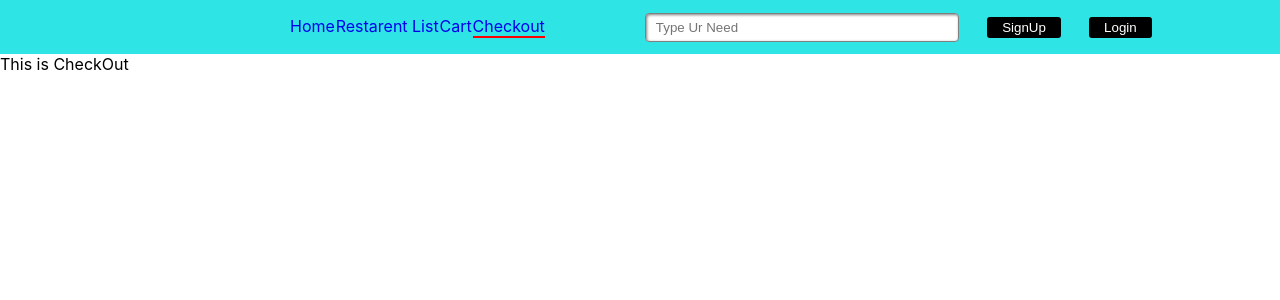
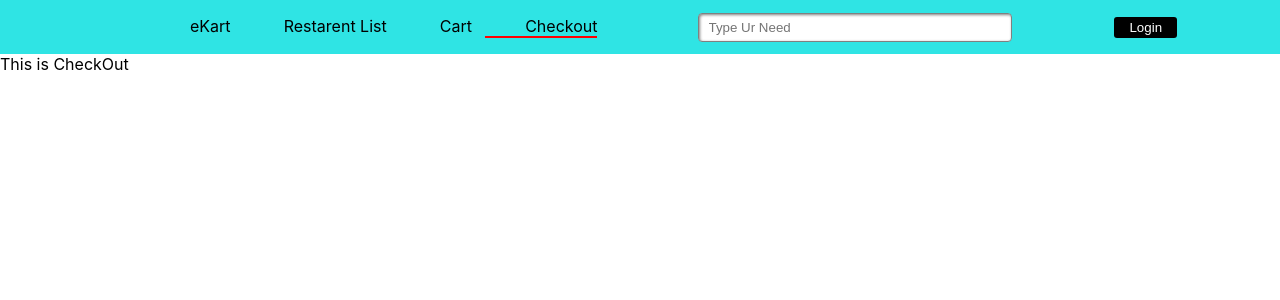
Before and after one commit to suhaas3/React-cart-project, a React (Create React App) app: page /checkout in a window 1280 px wide. Shown: the top 300 px of the page. Built offline with nearby package versions, Linux system fonts and the light colour scheme.

Commit message:
In navbar link to navigate function

```diff
--- a/src/Components/NavBar/NavBar.css
+++ b/src/Components/NavBar/NavBar.css
@@ -8,19 +8,15 @@
   flex-direction: row;
   justify-content: space-between;
   align-items: center;
-  margin-left: 250px;
-  margin-right: 100px;
+  margin-left: 150px;
 }
 
 
 .middle-section {
-  width: 400px;
-}
-
-.mid-lists {
   display: flex;
   flex-direction: row;
   justify-content: space-between;
+  width: 500px;
 }
 
 .search-bar {
@@ -46,9 +42,13 @@
   align-items: center;
 }
 .navbar-list {
-  text-decoration: none;
-}
+  display: flex;
+  justify-content: space-between;
+  }
 
 .active-link{
   border-bottom: 2px solid red;
 }
+.lists {
+  cursor: pointer;
+}
--- a/src/Components/NavBar/NavBar.js
+++ b/src/Components/NavBar/NavBar.js
@@ -1,5 +1,5 @@
 import React from "react";
-import { Link, useLocation, useNavigate } from "react-router-dom";
+import { useLocation, useNavigate } from "react-router-dom";
 import './NavBar.css';
 import '../LoginButton/LoginButton.css';
 
@@ -9,13 +9,12 @@ function NavBar() {
 
   const location = useLocation();
 
-  const navigateToPage = (event) => {
-    const { value } = event.target;
-    navigate(value);
+  function navigateToPage(path) {
+    navigate(path)
   }
 
   const middle = [
-    { path: '/', name: 'Home' },
+    { path: '/', name: 'eKart' },
     { path: '/restarents', name: 'Restarent List' },
     { path: '/cart', name: 'Cart' },
     { path: '/checkout', name: 'Checkout' }
@@ -25,15 +24,15 @@ function NavBar() {
       <nav className="navbar-main">
         <div className="nav-bar">
           <div className="middle-section">
-            <ul type='none' className="mid-lists">
               {middle.map((item, index) => {
                 return (
-                  <Link to={item.path} className={`navbar-list ${
+                  <ul type='none' className={`navbar-list ${
                     location.pathname === item.path ? 'active-link' : ''
-                  }`}  key={index}><li>{item.name}</li></Link>
+                  }`}>
+                    <li onClick={() => navigateToPage(item.path)} className="lists">{item.name}</li>
+                  </ul>
                 );
               })}
-            </ul>
           </div>
 
           <div className="search-bar">
@@ -41,8 +40,7 @@ function NavBar() {
           </div>
 
           <div className="right-section">
-            <button className="login-button" value={'/signin'} onClick={navigateToPage}>SignUp</button>
-            <button className="login-button" value={'/login'} onClick={navigateToPage}>Login</button>
+            <button className="login-button" onClick={() => navigateToPage('/login')}>Login</button>
           </div>
         </div>
       </nav>
```
